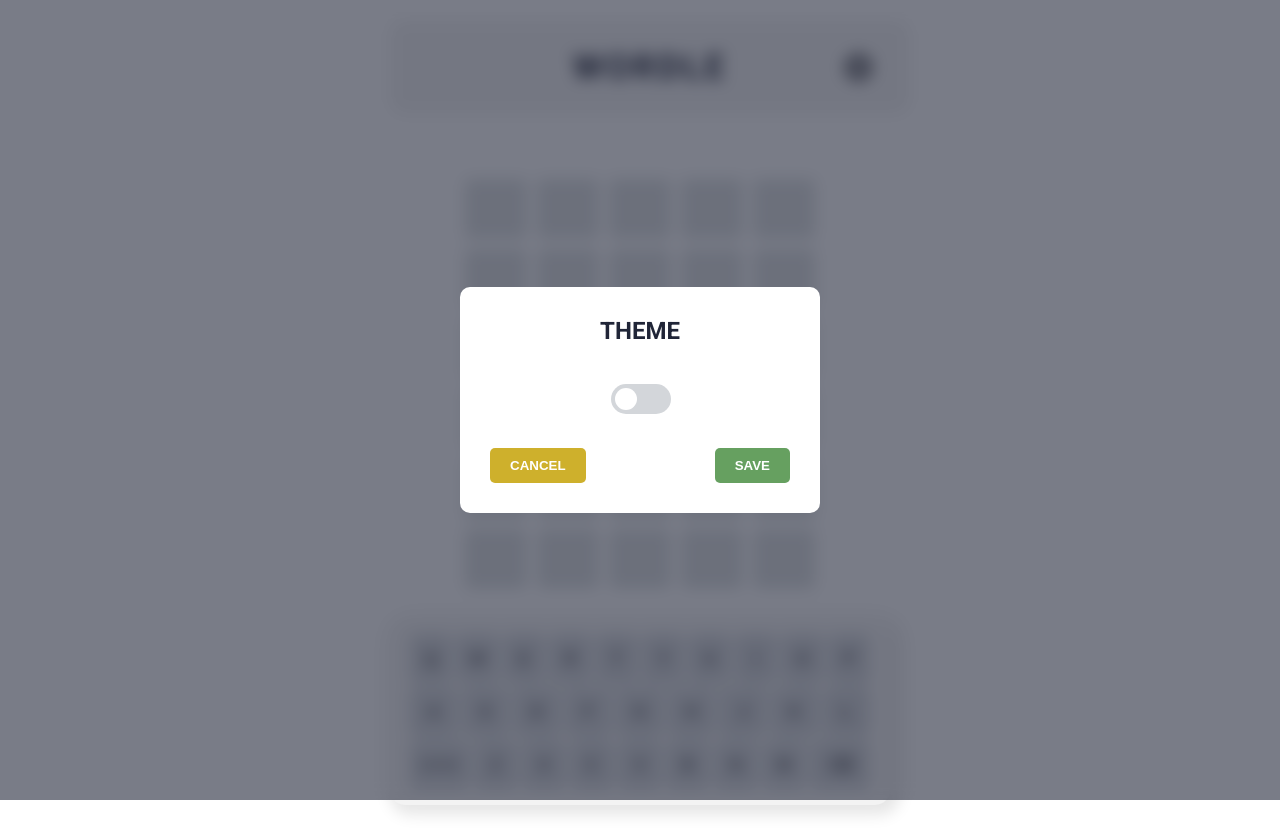
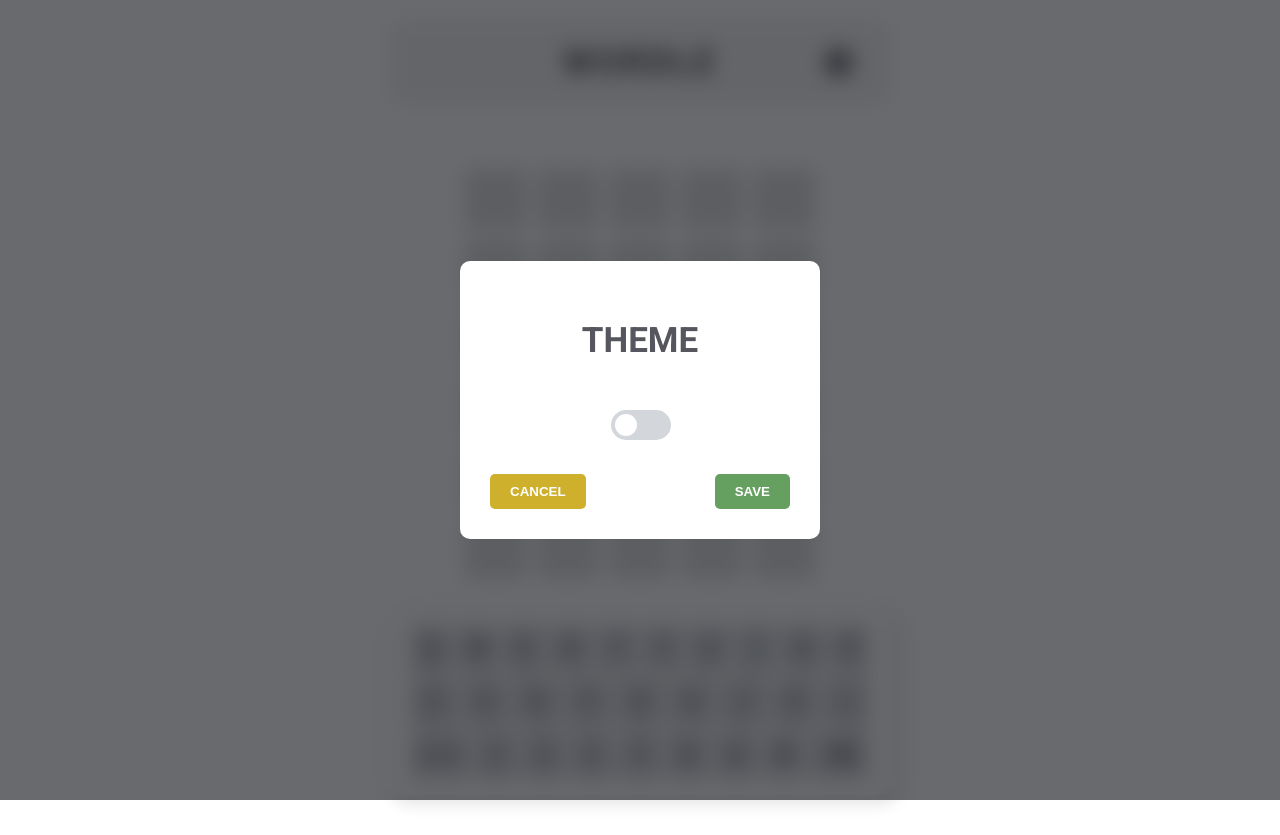
Before and after one commit to dudizilla/naomi-learning-path, a Next.js app in the folder react/wordle-game/: page / in a window 1280 px wide. Both pictures are taken after a click on the button "settings". Built offline with nearby package versions, Linux system fonts and the light colour scheme; no server answers.

Commit message:
feat: adjust colors and save theme to local storage
Signed-off-by: Naomi Mori <naomi.morisilva@gmail.com>

```diff
--- a/react/wordle-game/package.json
+++ b/react/wordle-game/package.json
@@ -9,6 +9,7 @@
     "lint": "eslint"
   },
   "dependencies": {
+    "@uidotdev/usehooks": "^2.4.1",
     "next": "16.2.1",
     "react": "19.2.4",
     "react-dom": "19.2.4"
--- a/react/wordle-game/src/app/global.css
+++ b/react/wordle-game/src/app/global.css
@@ -3,19 +3,36 @@
     --gray: #939b9f;
     --green: #66a060;
     --white: #ffffff;
-    --bg-button: #d3d6da;
-    --text: #56575e;
+
+    --invalid-letter:#d3d6da;
+
+    --bg-button: var(--invalid-letter);
     --bg-empty: #939b9f4d;
     --bg-header: #f3f3f3;
-    --txt-header: #202537;
+
     --block-bg-light: #daddde;
     --block-bg-dark: #3c4150;
-    --bg-light: #262b3c;
-    --bg-dark: #f9f9f9;
+
     --icon-light: #818181;
     --icon-dark: #dadce0;
-    --invalid-letter: #d3d6da;
+
+    --bg-dark: #262b3c;
+    --bg-light: #f9f9f9;
+
     --dark-font: #56575e;
+
+    --primary-color: var(--white);
+    --text: var(--dark-font);
+}
+
+body.dark {
+    background-color: var(--bg-dark);
+    --primary-color: var(--bg-dark);
+    --text: var(--icon-dark);
+    --bg-header: var(--block-bg-dark);
+    --bg-empty: var(--block-bg-dark);
+    --invalid-letter: var(--block-bg-dark);
+    --bg-button: var(--block-bg-dark);
 }
 
 body {
@@ -23,23 +40,9 @@ body {
     position: relative;
 }
 
-body.dark {
-    background-color: var(--bg-light);
-    --white: var(--bg-light);
-    --text: var(--icon-dark);
-    --txt-header: var(--icon-dark);
-    --dark-font: var(--icon-dark);
-    --bg-header: var(--block-bg-dark);
-    --bg-empty: var(--block-bg-dark);
-    --invalid-letter: var(--block-bg-dark);
-    --bg-button: var(--icon-light);
-}
-
 html,
 body {
     overflow-x: hidden;
-    max-width: 100%;
-    max-height: 100%;
     padding: 0;
     margin: 0;
 }
--- a/react/wordle-game/src/components/App.jsx
+++ b/react/wordle-game/src/components/App.jsx
@@ -8,6 +8,39 @@ import Button from "./Button";
 import ThemeSwitch from "./ThemeSwitch";
 import "@/styles/App.css";
 
+const getItemFromLocalStorae = (key, initialValue) => {
+    try {
+        if (typeof window === "undefined") {
+            return initialValue;
+        }
+
+        const item = window.localStorage.getItem(key);
+        if (item) {
+            return JSON.parse(item);
+        } else {
+            return initialValue;
+        }
+    } catch (error) {
+        console.error(error);
+        return initialValue;
+    }
+};
+
+function useLocalStorage(key, value) {
+    const [storedValue, setStoredValue] = useState(
+        getItemFromLocalStorae(key, value),
+    );
+
+    useEffect(() => {
+        try {
+            window.localStorage.setItem(key, JSON.stringify(storedValue));
+        } catch (error) {
+            console.error(error);
+        }
+    }, [key, storedValue]);
+
+    return [storedValue, setStoredValue];
+}
 export default function App() {
     const initialBoard = (filler) =>
         Array.from({ length: 6 }, () => Array(5).fill(filler));
@@ -25,7 +58,7 @@ export default function App() {
     const [keyStatus, setKeyStatus] = useState({});
     const [isAnimating, setIsAnimating] = useState(false);
     const [showThemeSwitch, setShowThemeSwitch] = useState(false);
-    const [isDarkMode, setIsDarkMode] = useState(false);
+    const [isDarkMode, setIsDarkMode] = useLocalStorage("isDarkMode", false);
 
     const VALIDATE_URL = "https://words.dev-apis.com/validate-word";
     const WORD_URL = "https://words.dev-apis.com/word-of-the-day?random=1";
@@ -244,7 +277,7 @@ export default function App() {
     ].includes(message);
 
     console.log(word);
-    console.log(isDarkMode)
+    console.log(isDarkMode);
     return (
         <div className="app-container">
             <Header
--- a/react/wordle-game/src/components/Keyboard.jsx
+++ b/react/wordle-game/src/components/Keyboard.jsx
@@ -23,7 +23,7 @@ export default function Keyboard({ onKeyPress, keyStatus = {} }) {
                             <button
                                 className={`keyboard__button ${
                                     isSpecialKey ? "special-key" : ""
-                                } ${letter === "⌫" ? "backspace" : ""} ${status}`}
+                                } ${letter === "⌫" ? "backspace" : ""} ${status}-keyboard`}
                                 key={letter}
                                 onClick={() => onKeyPress(letter)}
                             >
--- a/react/wordle-game/src/styles/Header.css
+++ b/react/wordle-game/src/styles/Header.css
@@ -11,6 +11,7 @@
     border-radius: 15px;
     opacity: 1;
     padding: 5px 10px;
+    box-sizing: border-box ;
 }
 
 .page-header__title {
@@ -21,7 +22,7 @@
     line-height: 100%;
     text-align: center;
     text-transform: uppercase;
-    color: var(--txt-header);
+    color: var(--text);
     letter-spacing: 0.075em;
 }
 
@@ -37,4 +38,5 @@ font-size: 35px !important;
   border: none;
   background-color: transparent;
   color: var(--text);
+  cursor: pointer;
 }
--- a/react/wordle-game/src/styles/InfoBlock.css
+++ b/react/wordle-game/src/styles/InfoBlock.css
@@ -5,7 +5,7 @@
 }
 
 .info-block__title {
-    color: rgb(97, 96, 96);
+    color: var(--text);
     padding: 10px;
     border-radius: 5px;
     font-family: sans-serif;
--- a/react/wordle-game/src/styles/Keyboard.css
+++ b/react/wordle-game/src/styles/Keyboard.css
@@ -10,7 +10,7 @@
     max-width: 500px;
     gap: 3px;
     box-sizing: border-box;
-    background-color: var(--bg-header);
+    background-color: var(--primary-color);
 }
 
 .keyboard__button {
@@ -26,6 +26,7 @@
     font-weight: bold;
     text-align: center;
     padding-left: 5;
+    cursor: pointer;
 }
 
 .row {
@@ -43,19 +44,19 @@
     font-size: 1.2rem;
 }
 
-.correct {
+.correct-keyboard {
     background-color: var(--green);
     color: var(--white);
 }
 
-.present {
+.present-keyboard {
     background-color: var(--yellow);
     color: var(--white);
 }
 
-.absent {
+.absent-keyboard {
     background-color: var(--gray);
-    color: var(--white);
+    color: var(--invalid-letter);
 }
 
 @media (max-width: 380px) {
--- a/react/wordle-game/src/styles/ThemeSwitch.css
+++ b/react/wordle-game/src/styles/ThemeSwitch.css
@@ -4,8 +4,8 @@
     left: 0;
     width: 100%;
     height: 100%;
-    background-color: rgba(32, 37, 55, 0.6);
-    backdrop-filter: blur(8px);
+    background-color: rgba(5, 7, 13, 0.6);
+    backdrop-filter: blur(10px);
     display: flex;
     justify-content: center;
     align-items: center;
@@ -13,8 +13,7 @@
 }
 
 .switch-block {
-    background-color: var(--white);
-    color: var(--text);
+    background-color: var(--primary-color);
     padding: 30px;
     border-radius: 10px;
     width: 300px;
@@ -22,9 +21,9 @@
 }
 
 .switch-block__title {
-    margin-top: 0;
-    font-size: 24px;
-    color: var(--txt-header);
+    margin-top: 4;
+    font-size: 35px;
+    color: var(--text);
 }
 
 .theme-switch {
@@ -37,18 +36,19 @@
     outline: none;
     margin-top: 20px;
     margin-bottom: 20px;
+    cursor: pointer;
 }
 
 .theme-switch::after {
     content: "";
     position: absolute;
-    background-color: var(--white);
+    background-color: var(--primary-color);
     top: 4px;
     left: 4px;
     width: 22px;
     height: 22px;
     border-radius: 50%;
-    transition: left 0.3s, background-color 0.3s;
+    transition: left 0.2s, background-color 0.5s;
 }
 
 .theme-switch:checked::after {
@@ -68,6 +68,7 @@
     border: none;
     border-radius: 5px;
     font-weight: bold;
+    cursor: pointer;
 }
 
 .save-btn {
@@ -77,17 +78,5 @@
     border: none;
     border-radius: 5px;
     font-weight: bold;
+    cursor: pointer;
 }
-
-body.dark-mode .switch-block {
-    background-color: var(--block-bg-dark);
-    color: var(--white);
-}
-
-body.dark-mode .switch-block__title {
-    color: var(--white);
-}
-
-body.dark-mode .theme-switch {
-    background-color: var(--bg-light);
-}
```
Also changed, not shown: 1 other file (tests, documents, lock files or other folders).
